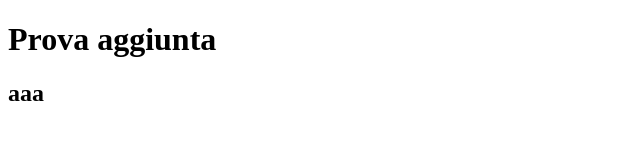
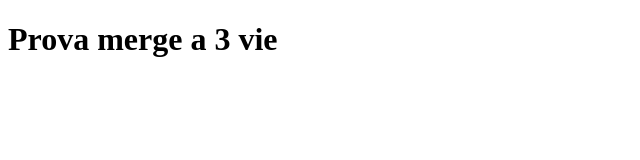
Before and after one commit to davidescuola/prova_github, a plain HTML site: page index.html in a window 1280 px wide. Shown: the whole page, without its empty margins (0-640 px from the left). Drawn offline with Linux system fonts and the light colour scheme.

Commit message:
Modifica all'index

```diff
--- a/index.html
+++ b/index.html
@@ -1,10 +1,9 @@
 <!DOCTYPE html>
 <html lang="en">
 <head>
-    <title>Document</title>
+    <title>Homepage</title>
 </head>
 <body>
-    <h1>Prova aggiunta</h1>
-    <h2>aaa</h2>
+    <h1>Prova merge a 3 vie</h1>
 </body>
 </html>
```
